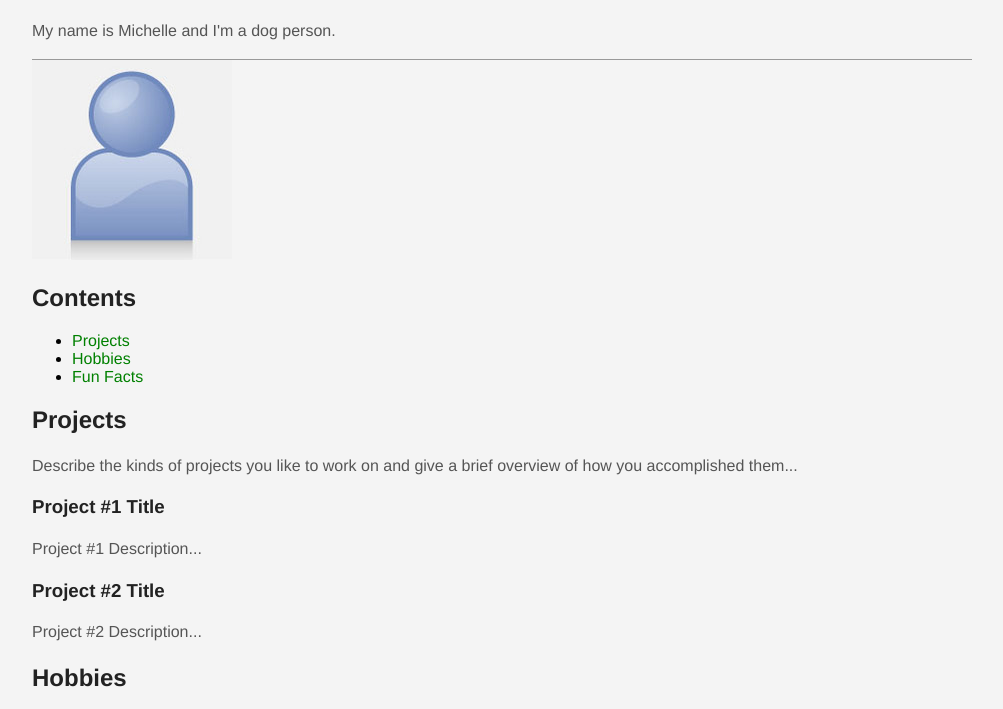
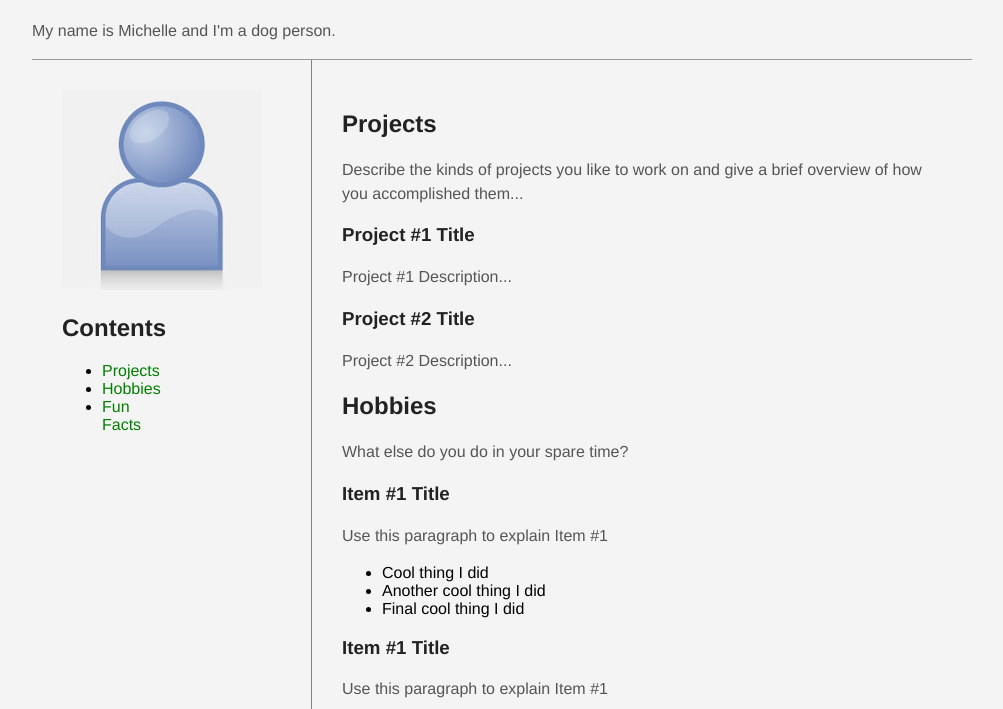
Before and after one commit to MichelleDong/railsbridgeHTML, a plain HTML site: page index.html in a window 1280 px wide. Shown: the part 61-770 px from the top of the page, without its empty margins (138-1141 px from the left). Drawn offline with Linux system fonts and the light colour scheme.

Commit message:
Updating CSS

```diff
--- a/index.html
+++ b/index.html
@@ -14,9 +14,9 @@
       </p>
     </div>
 
-    <div class="content clearfix">
+    <div class="content clearfix"> <!-- parent div -->
       <!-- Page Navigation -->
-      <div id="nav">
+      <div id="nav"> <!-- first div child -->
         <img src="resources/picture.jpg">
         <h2>Contents</h2>
 
@@ -28,7 +28,7 @@
       </div>
 
       <!-- Main content area -->
-      <div id="main">
+      <div id="main"> <!-- second div child -->
         <h2 id="projects">Projects</h2>
         <p>Describe the kinds of projects you like to work on and give a brief overview of how you accomplished them...</p>
 
@@ -73,7 +73,7 @@
     </div>
 
     <div id="copyright" class="content">
-      &copy; 2012 [YOUR NAME HERE], All Rights Reserved.
+      &copy; 2015 Michelle Dong, All Rights Reserved.
     </div>
   </body>
 </html>
--- a/resources/layout.css
+++ b/resources/layout.css
@@ -42,8 +42,22 @@ a:hover {
 
 #main {
 	margin: 0;
+  /*border: 1px solid black;
   /*  CHALLENGE 3: how could you get this to float to the left side of the screen? */
   /* CHALLENGE 2: how could you give this element a one-pixel border down its left side? */
+}
+
+.content div:nth-child(1) {
+  width: 100px;
+  padding: 30px;
+  float: left;
+}
+
+.content div:nth-child(2) {
+  border-left: 1px solid gray;
+  padding: 30px;
+  width: 600px;
+  float: right;
 }
 
 #copyright {
```
